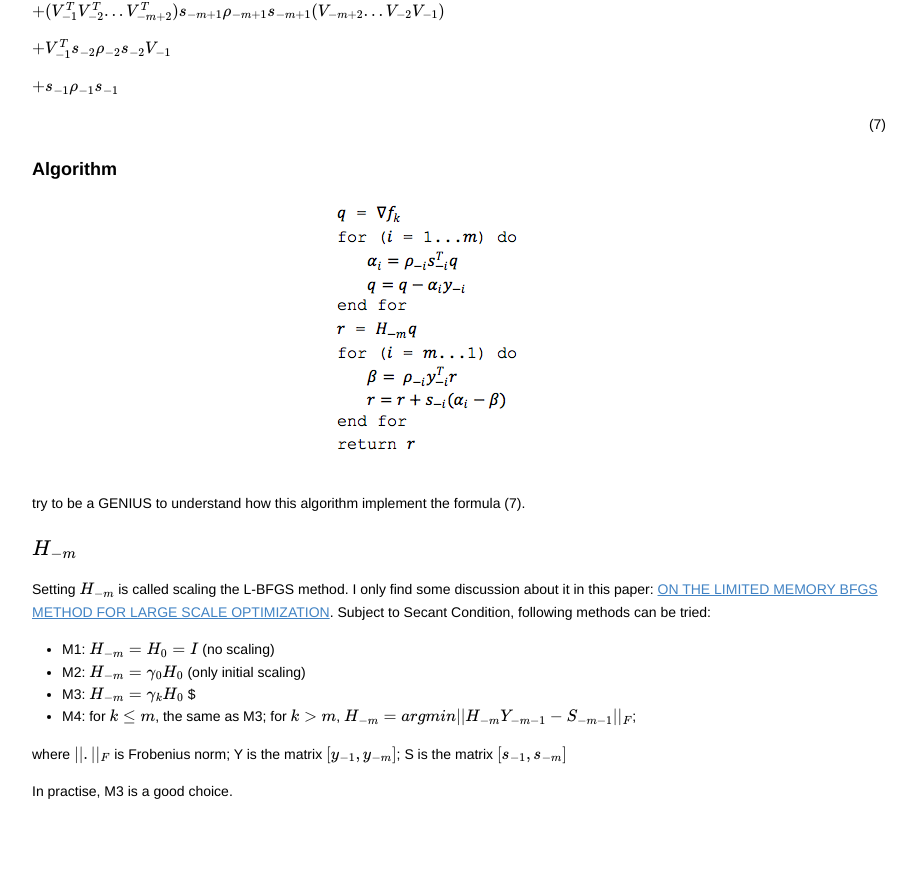
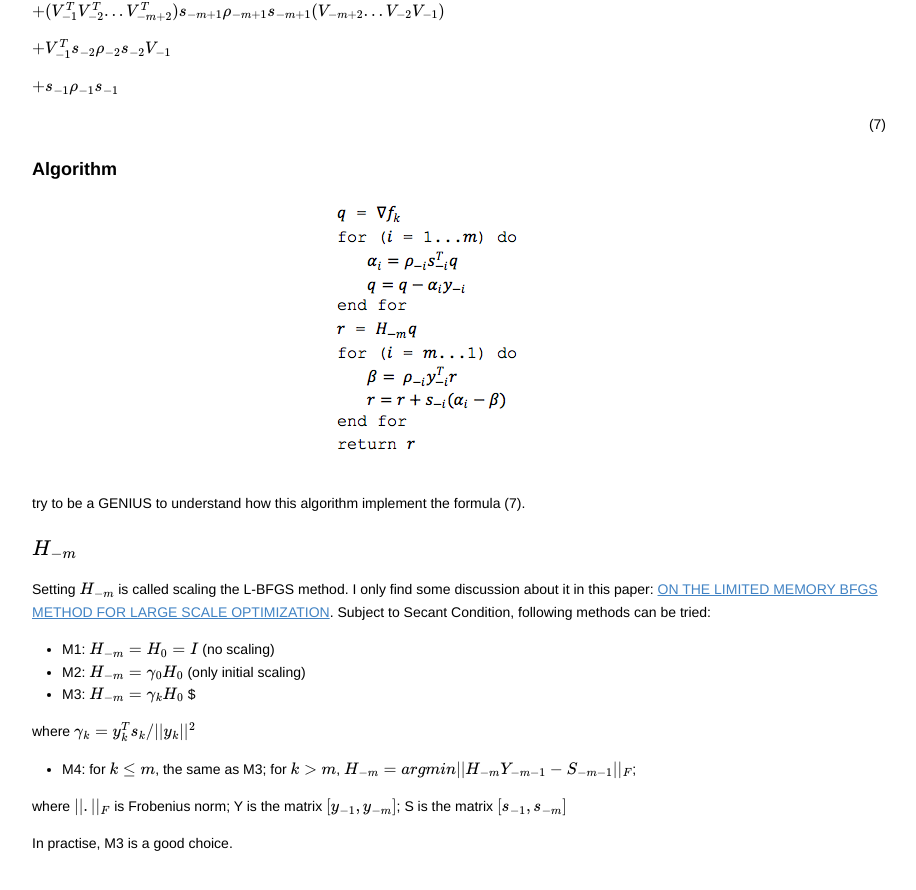
Before and after one commit to brilliang/blogs, a Jekyll site: the page _posts/2016-10-18-Convex-Optimisation-in-Spark-Logistic-Regression.html, which Jekyll copies as it is, in a window 1280 px wide and 900 px high, scrolled down 2667 px. Shown: the top 890 px of the window, without its empty margins (181-1097 px from the left). Built offline with Jekyll 4.4.1, drawn with Linux system fonts in a browser that asks for light colours; Markdown is read by kramdown in place of the engine named in the settings; formulas are drawn with MathJax 3; before the commit the page ends 3514 px from its top, so only the background shows below that.

Commit message:
fix some formula.

```diff
--- a/_config.yml
+++ b/_config.yml
@@ -2,7 +2,7 @@ title: ZHU LIANG
 baseurl: /blogs/
 
 #markdown: kramdown
-markdown: redcarpet
+#markdown: redcarpet
 
 tracking_id: #
 
--- a/_posts/2016-10-18-Convex-Optimisation-in-Spark-Logistic-Regression.html
+++ b/_posts/2016-10-18-Convex-Optimisation-in-Spark-Logistic-Regression.html
@@ -687,6 +687,11 @@ div.prism-show-language > div.prism-show-language-label {
 <li>M1: \(H_{-m} = H_0 = I\) (no scaling)</li>
 <li>M2: \(H_{-m} = \gamma_0 H_0\) (only initial scaling)</li>
 <li>M3: \(H_{-m} = \gamma_k H_0\) $</li>
+</ul>
+
+<p>where \(\gamma _k = y_k^T s_k / ||y_k||^2\)</p>
+
+<ul>
 <li>M4: for \(k \leq m\), the same as M3; for \(k &gt; m\), \(H_{-m} = argmin  ||H_{-m}Y_{-m-1} - S_{-m-1}||_F\); </li>
 </ul>
 
```
Also changed, not shown: _macdown/2016-10-18-Convex-Optimisation-in-Spark-Logistic-Regression.md (+3 -0 lines), README.md, _macdown/2016-10-18 lbfgs.png (deleted), 1 other file.
